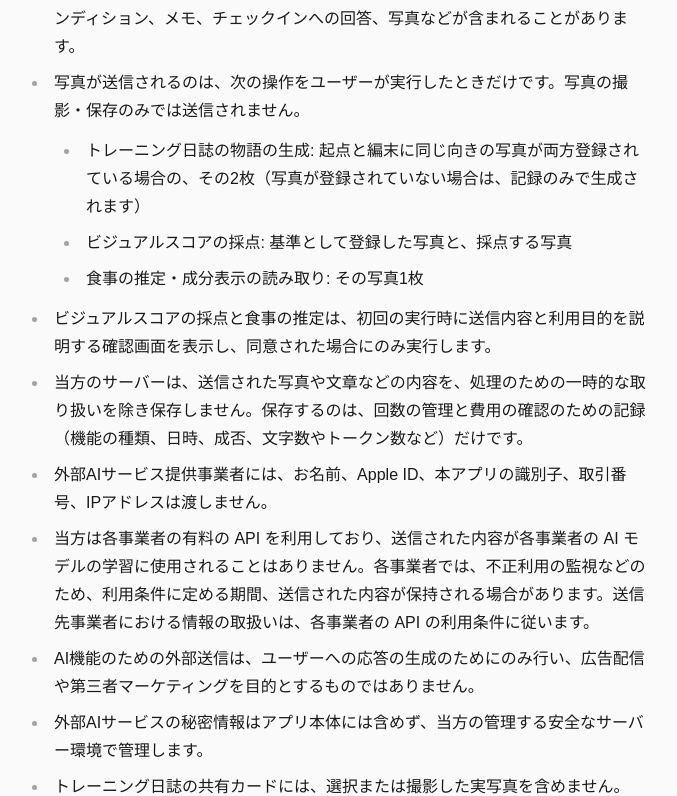
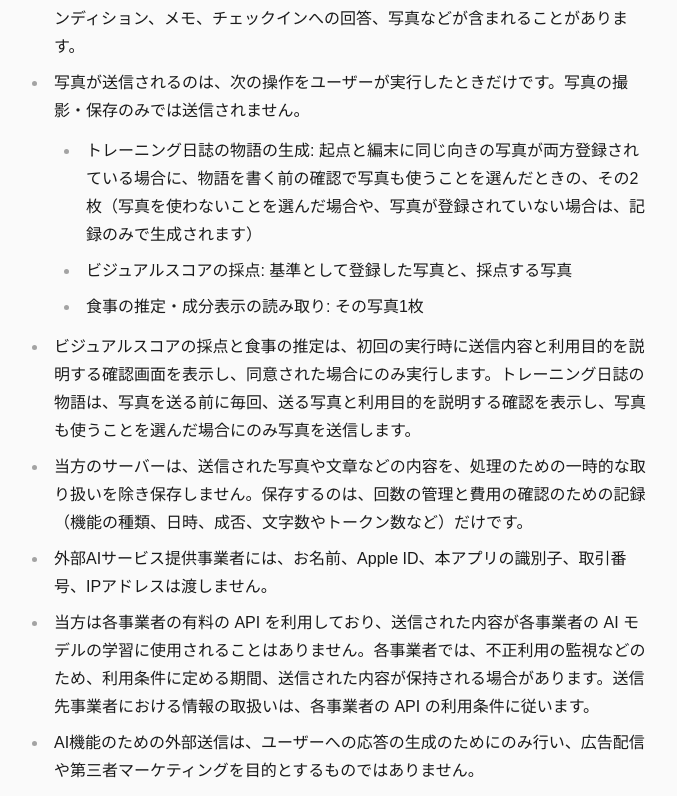
Before and after one commit to growthlab710/doublehub-site, a Next.js app: page /privacy/trainnote in a window 1280 px wide. Shown: the part 2301-3097 px from the top of the page, without its empty margins (302-979 px from the left). Built offline with nearby package versions, Linux system fonts and the light colour scheme; no server answers; a web font is replaced by a local one.

Commit message:
docs(privacy): TrainNote のポリシーに、日誌の物語で写真を送る前の毎回の確認を反映する（4.5.0・R36）

```diff
--- a/src/app/(marketing)/privacy/trainnote/page.tsx
+++ b/src/app/(marketing)/privacy/trainnote/page.tsx
@@ -22,6 +22,11 @@ import { PrivacyLayout } from '../_components/PrivacyLayout';
  *   第 4 項の利用状況の一覧に、ウィジェット・コントロールなどから記録の画面を開いたこと・置いているかどうか・アプリ内のお知らせを追記。
  *   第 3.1 項に、ウィジェットのために端末内の共有領域（App Group）へ保存する情報を追記（外部送信なし）。
  *   項目レベルの正本は TrainNote リポジトリ docs/data-transmission-inventory.md §7.2・docs/widgets-quick-access-plan.md §4.2・§9。
+ *
+ * 2026-10-16: Ver.4.5.0 の提出に先立ち改訂（TrainNote R36）。トレーニング日誌の物語は、起点と編末に同じ向きの写真がそろった編で、
+ *   書く前に毎回「写真も使って書く／写真なしで書く」を選んでもらい、選んだときだけ写真 2 枚を送るようにした。
+ *   第 3.2 項の写真の送信と確認画面の文、第 7 項の「写真が外部へ送信されない」条件をそれに合わせた。
+ *   正本は TrainNote リポジトリ docs/muscle-journal-v1-implementation-plan.md の R36。
  */
 export const metadata: Metadata = {
   title: 'TrainNote プライバシーポリシー',
@@ -35,7 +40,7 @@ export default function TrainNotePrivacyPage() {
     <PrivacyLayout
       title="TrainNote プライバシーポリシー"
       productLabel="TrainNote"
-      lastUpdated="2026-10-15"
+      lastUpdated="2026-10-16"
     >
       <p>
         GrowthLab（以下「当方」）は、TrainNote（以下「本アプリ」）で取り扱う情報について、以下のとおり定めます。
@@ -113,14 +118,14 @@ export default function TrainNotePrivacyPage() {
           写真が送信されるのは、次の操作をユーザーが実行したときだけです。写真の撮影・保存のみでは送信されません。
           <ul>
             <li>
-              トレーニング日誌の物語の生成: 起点と編末に同じ向きの写真が両方登録されている場合の、その2枚（写真が登録されていない場合は、記録のみで生成されます）
+              トレーニング日誌の物語の生成: 起点と編末に同じ向きの写真が両方登録されている場合に、物語を書く前の確認で写真も使うことを選んだときの、その2枚（写真を使わないことを選んだ場合や、写真が登録されていない場合は、記録のみで生成されます）
             </li>
             <li>ビジュアルスコアの採点: 基準として登録した写真と、採点する写真</li>
             <li>食事の推定・成分表示の読み取り: その写真1枚</li>
           </ul>
         </li>
         <li>
-          ビジュアルスコアの採点と食事の推定は、初回の実行時に送信内容と利用目的を説明する確認画面を表示し、同意された場合にのみ実行します。
+          ビジュアルスコアの採点と食事の推定は、初回の実行時に送信内容と利用目的を説明する確認画面を表示し、同意された場合にのみ実行します。トレーニング日誌の物語は、写真を送る前に毎回、送る写真と利用目的を説明する確認を表示し、写真も使うことを選んだ場合にのみ写真を送信します。
         </li>
         <li>
           当方のサーバーは、送信された写真や文章などの内容を、処理のための一時的な取り扱いを除き保存しません。保存するのは、回数の管理と費用の確認のための記録（機能の種類、日時、成否、文字数やトークン数など）だけです。
@@ -226,7 +231,7 @@ export default function TrainNotePrivacyPage() {
           AI機能を利用しない限り、トレーニング記録・写真・食事の記録などの内容が外部AIサービス提供事業者へ送信されることはありません。
         </li>
         <li>
-          トレーニング日誌の物語の生成、ビジュアルスコアの採点、食事の推定・成分表示の読み取りを実行しない限り、写真が外部へ送信されることはありません。
+          トレーニング日誌の物語で写真も使うことを選ぶ、ビジュアルスコアの採点、食事の推定・成分表示の読み取りのいずれかを実行しない限り、写真が外部へ送信されることはありません。
         </li>
         <li>
           利用状況の記録と広告経由の計測（いずれも第4項）のための通信は、AI機能を利用しない場合にも行われます。これらに記録の中身は含まれません。
@@ -262,6 +267,9 @@ export default function TrainNotePrivacyPage() {
         <li>
           2026-10-15: バージョン4.5.0（ウィジェット・コントロールの追加）に伴い、利用状況の記録の対象と、ウィジェットのために端末内に保存する情報を追記しました。
         </li>
+        <li>
+          2026-10-16: トレーニング日誌の物語で写真を送る前に毎回確認を表示するようにしたことに伴い、写真の送信の記述を改めました。
+        </li>
       </ul>
 
       <h2>10. お問い合わせ先</h2>
```
